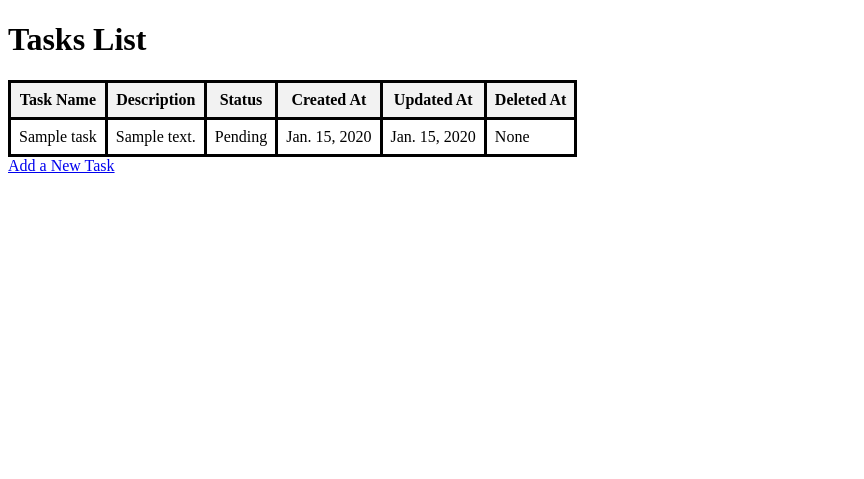
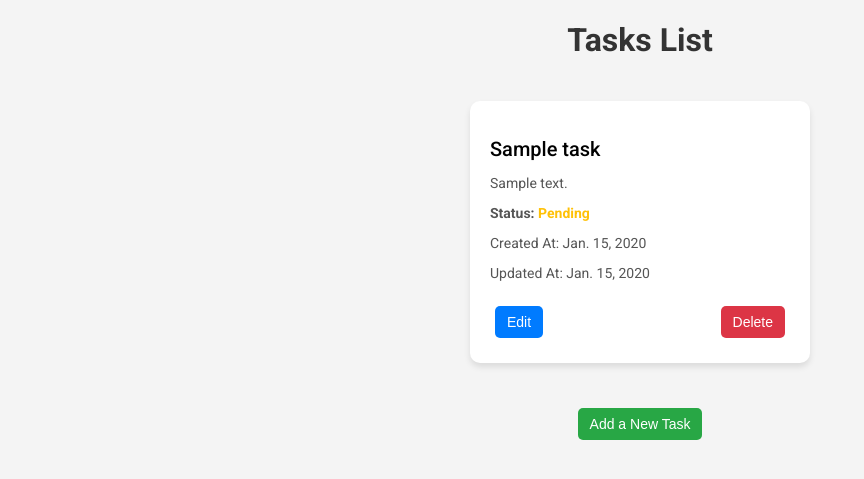
Before and after one commit to Issac-Kondreddy/TaskManagementApp, a Django app: page /tasks/ in a window 1280 px wide. Shown: the top 479 px of the page, without its empty margins (0-864 px from the left). Run offline with Django 5.2, Linux system fonts and the light colour scheme; tables that the repository leaves empty hold one stand-in row (values such as "Sample post").

Commit message:
Editing and deleting views are added and styling of tasks is done

```diff
--- a/TaskManagementApp/TaskManagementApp/settings.py
+++ b/TaskManagementApp/TaskManagementApp/settings.py
@@ -117,7 +117,8 @@ USE_TZ = True
 # Static files (CSS, JavaScript, Images)
 # https://docs.djangoproject.com/en/5.0/howto/static-files/
 
-STATIC_URL = 'static/'
+STATIC_URL = '/static/'
+STATICFILES_DIRS = [BASE_DIR / "TaskManager/static"]
 
 # Default primary key field type
 # https://docs.djangoproject.com/en/5.0/ref/settings/#default-auto-field
--- /dev/null
+++ b/TaskManagementApp/TaskManager/static/TaskManager/css/global.css
@@ -0,0 +1,89 @@
+/* global.css */
+@import url('https://fonts.googleapis.com/css2?family=Roboto:wght@400;500;700&display=swap');
+
+body {
+    font-family: 'Roboto', sans-serif;
+    background-color: #f4f4f4;
+    margin: 0;
+    padding: 0;
+    box-sizing: border-box;
+}
+
+h1 {
+    text-align: center;
+    color: #333;
+    font-weight: 700;
+}
+
+.container {
+    width: 80%;
+    margin: 0 auto;
+    padding: 20px;
+}
+
+table {
+    width: 100%;
+    margin-top: 20px;
+    border-collapse: collapse;
+    background-color: #fff;
+    box-shadow: 0 2px 5px rgba(0, 0, 0, 0.1);
+}
+
+th, td {
+    border: 1px solid #ddd;
+    padding: 12px;
+    text-align: center;
+    font-weight: 500;
+}
+
+th {
+    background-color: #f2f2f2;
+    font-weight: bold;
+}
+
+tr:nth-child(even) {
+    background-color: #f9f9f9;
+}
+
+/* Button Styling */
+button {
+    padding: 10px 20px;
+    font-size: 14px;
+    margin: 5px;
+    border: none;
+    border-radius: 5px;
+    cursor: pointer;
+    color: #fff;
+    transition: background-color 0.3s ease;
+    font-weight: 500;
+}
+
+button:hover {
+    opacity: 0.9;
+}
+
+/* Add, Edit, Delete Button Styles */
+.btn-add {
+    background-color: #28a745;
+}
+
+.btn-edit {
+    background-color: #007bff;
+}
+
+.btn-delete {
+    background-color: #dc3545;
+}
+
+/* Task Status Color Coding */
+.status-pending {
+    color: #ffc107; /* Yellow for Pending */
+}
+
+.status-in-progress {
+    color: #17a2b8; /* Blue for In Progress */
+}
+
+.status-completed {
+    color: #28a745; /* Green for Completed */
+}
--- /dev/null
+++ b/TaskManagementApp/TaskManager/static/TaskManager/css/task_list.css
@@ -0,0 +1,83 @@
+/* task_list.css */
+.container {
+    display: flex;
+    flex-wrap: wrap;
+    justify-content: center;
+    gap: 20px;
+    padding: 20px;
+}
+
+.task-card {
+    background-color: #fff;
+    border-radius: 10px;
+    box-shadow: 0 4px 6px rgba(0, 0, 0, 0.1);
+    width: 300px;
+    padding: 20px;
+    font-family: 'Roboto', sans-serif;
+    text-align: left;
+    position: relative;
+}
+
+.task-card h2 {
+    font-size: 20px;
+    margin-bottom: 10px;
+    font-weight: 500;
+}
+
+.task-card p {
+    font-size: 14px;
+    margin-bottom: 8px;
+    color: #555;
+}
+
+.task-status {
+    font-weight: bold;
+    margin-bottom: 12px;
+}
+
+.actions {
+    display: flex;
+    justify-content: space-between;
+    margin-top: 20px;
+}
+
+button {
+    padding: 8px 12px;
+    font-size: 14px;
+    border: none;
+    border-radius: 5px;
+    cursor: pointer;
+    color: #fff;
+    transition: background-color 0.3s ease;
+    font-weight: 500;
+}
+
+button:hover {
+    opacity: 0.9;
+}
+
+/* Add, Edit, Delete Button Styles */
+.btn-add {
+    background-color: #28a745;
+}
+
+.btn-edit {
+    background-color: #007bff;
+}
+
+.btn-delete {
+    background-color: #dc3545;
+}
+
+/* Task Status Color Coding */
+.status-pending {
+    color: #ffc107;
+}
+
+.status-in-progress {
+    color: #17a2b8;
+}
+
+.status-completed {
+    color: #28a745;
+}
--- a/TaskManagementApp/TaskManager/templates/TaskManager/add_task.html
+++ b/TaskManagementApp/TaskManager/templates/TaskManager/add_task.html
@@ -1,7 +1,10 @@
+{% load static %}
 <!DOCTYPE html>
 <html>
 <head>
     <title>Add New Task</title>
+    <link rel="stylesheet" href="{% static 'TaskManager/css/global.css' %}">
+<link rel="stylesheet" href="{% static 'TaskManager/css/form.css' %}">
 </head>
 <body>
     <h1>Add a New Task</h1>
--- a/TaskManagementApp/TaskManager/templates/TaskManager/task_list.html
+++ b/TaskManagementApp/TaskManager/templates/TaskManager/task_list.html
@@ -2,41 +2,49 @@
 <html>
     <head>
         <title>Tasks List</title>
-        <style>
-            table, th, td {
-              border: solid black;
-              border-collapse: collapse;
-              padding: 8px;
-            }
-            th {
-              background-color: #f2f2f2;
-            }
-        </style>
+        {% load static %}
+        <link rel="stylesheet" href="{% static 'TaskManager/css/global.css' %}">
+        <link rel="stylesheet" href="{% static 'TaskManager/css/task_list.css' %}">
     </head>
     <body>
         <h1>Tasks List</h1>
 
-        <table>
-            <tr>
-                <th>Task Name</th>
-                <th>Description</th>
-                <th>Status</th>
-                <th>Created At</th>
-                <th>Updated At</th>
-                <th>Deleted At</th>
-            </tr>
+        <div class="container">
             {% for task in tasks %}
-            <tr>
-                <td>{{ task.task_name }}</td>
-                <td>{{ task.task_description }}</td>
-                <td>{{ task.task_status }}</td>
-                <td>{{ task.created_at }}</td>
-                <td>{{ task.updated_at }}</td>
-                <td>{{ task.deleted_at }}</td>
-            </tr>
+            <div class="task-card">
+                <h2>{{ task.task_name }}</h2>
+                <p>{{ task.task_description }}</p>
+
+                <p class="task-status">
+                    Status:
+                    {% if task.task_status == "Pending" %}
+                        <span class="status-pending">{{ task.task_status }}</span>
+                    {% elif task.task_status == "In Progress" %}
+                        <span class="status-in-progress">{{ task.task_status }}</span>
+                    {% elif task.task_status == "Completed" %}
+                        <span class="status-completed">{{ task.task_status }}</span>
+                    {% endif %}
+                </p>
+
+                <p>Created At: {{ task.created_at }}</p>
+                <p>Updated At: {{ task.updated_at }}</p>
+
+                <div class="actions">
+                    <form method="GET" action="{% url 'edit_task' task.task_id %}">
+                        <button class="btn-edit">Edit</button>
+                    </form>
+                    <form method="GET" action="{% url 'delete_task' task.task_id %}">
+                        <button class="btn-delete">Delete</button>
+                    </form>
+                </div>
+            </div>
             {% endfor %}
-        </table>
-        <a href="{% url 'add_task' %}">Add a New Task</a>
+        </div>
 
+        <div style="text-align: center; margin-top: 20px;">
+            <form method="GET" action="{% url 'add_task' %}">
+                <button class="btn-add">Add a New Task</button>
+            </form>
+        </div>
     </body>
 </html>
--- a/TaskManagementApp/TaskManager/urls.py
+++ b/TaskManagementApp/TaskManager/urls.py
@@ -4,4 +4,6 @@ from . import views
 urlpatterns = [
     path('tasks/',views.views_tasks,name= 'task_list'),
     path('tasks/add', views.add_task, name='add_task'),
+    path('tasks/edit/<int:task_id>/', views.edit_task, name='edit_task'),
+    path('tasks/delete/<int:task_id>/', views.delete_task, name='delete_task'),
 ]
--- a/TaskManagementApp/TaskManager/views.py
+++ b/TaskManagementApp/TaskManager/views.py
@@ -1,13 +1,10 @@
-from django.shortcuts import render, redirect
+from django.shortcuts import render, redirect, get_object_or_404
 from django.http import HttpResponse
 from django.template import loader
 from .models import Tasks
-
-# Create your views here.
-from .models import Tasks
-
+from django.utils import timezone
 def views_tasks(request):
-    tasks = Tasks.objects.all().values()
+    tasks = Tasks.objects.filter(deleted_at__isnull=True)
     template = loader.get_template('TaskManager/task_list.html')
     context = {
         'tasks': tasks,
@@ -24,3 +21,21 @@ def add_task(request):
         return redirect('task_list')
     else:
         return render(request, 'TaskManager/add_task.html')
+
+def edit_task(request, task_id):
+    task = get_object_or_404(Tasks, pk=task_id)
+
+    if request.method == 'POST':
+        task.task_name = request.POST['task_name']
+        task.task_description = request.POST['task_description']
+        task.task_status = request.POST['task_status']
+        task.save()  # Save the updated task object to the database
+        return redirect('task_list')
+
+    return render(request, 'TaskManager/edit_task.html', {'task': task})
+
+def delete_task(request, task_id):
+    task = get_object_or_404(Tasks, pk=task_id)
+    task.deleted_at = timezone.now()
+    task.save()
+    return redirect('task_list')
```
Also changed, not shown: TaskManagementApp/TaskManager/static/TaskManager/css/form.css (added, +36 -0 lines), TaskManagementApp/TaskManager/templates/TaskManager/edit_task.html (added, +30 -0 lines), 4 other files.
